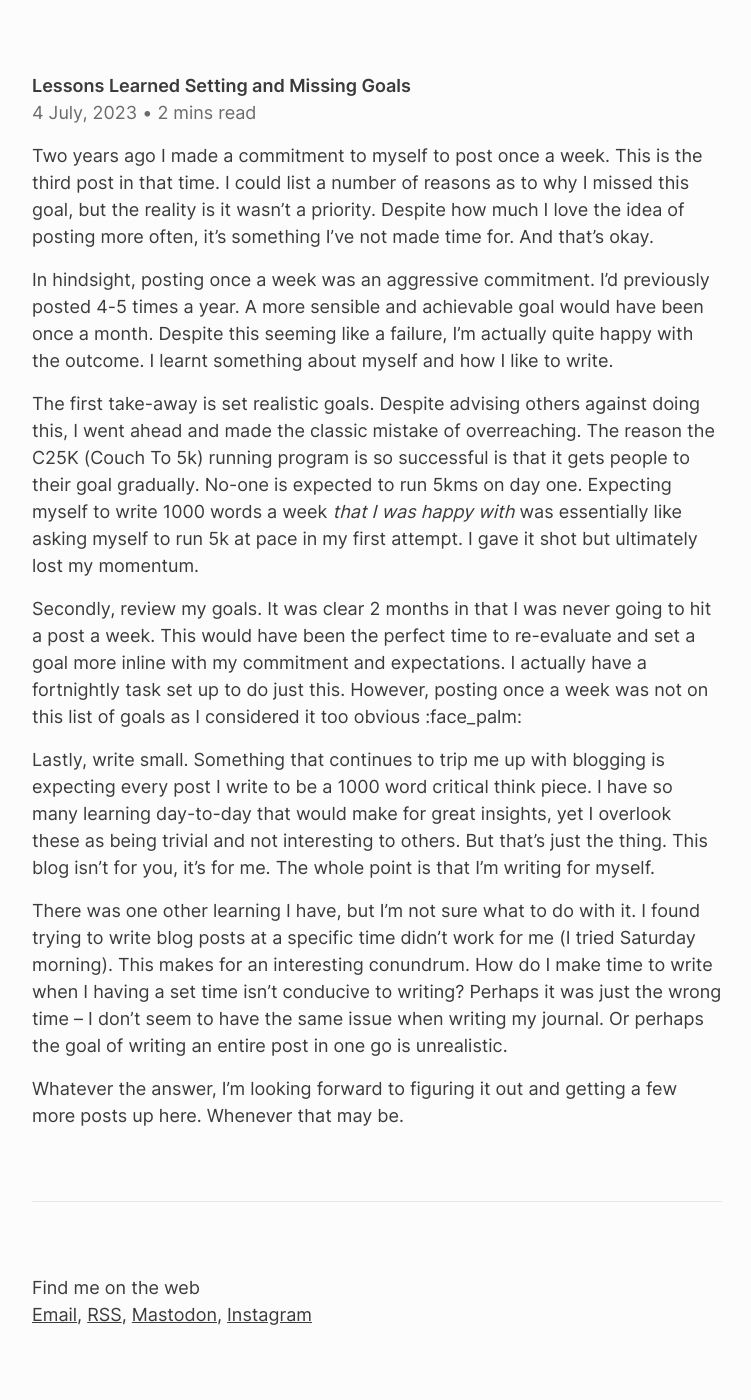
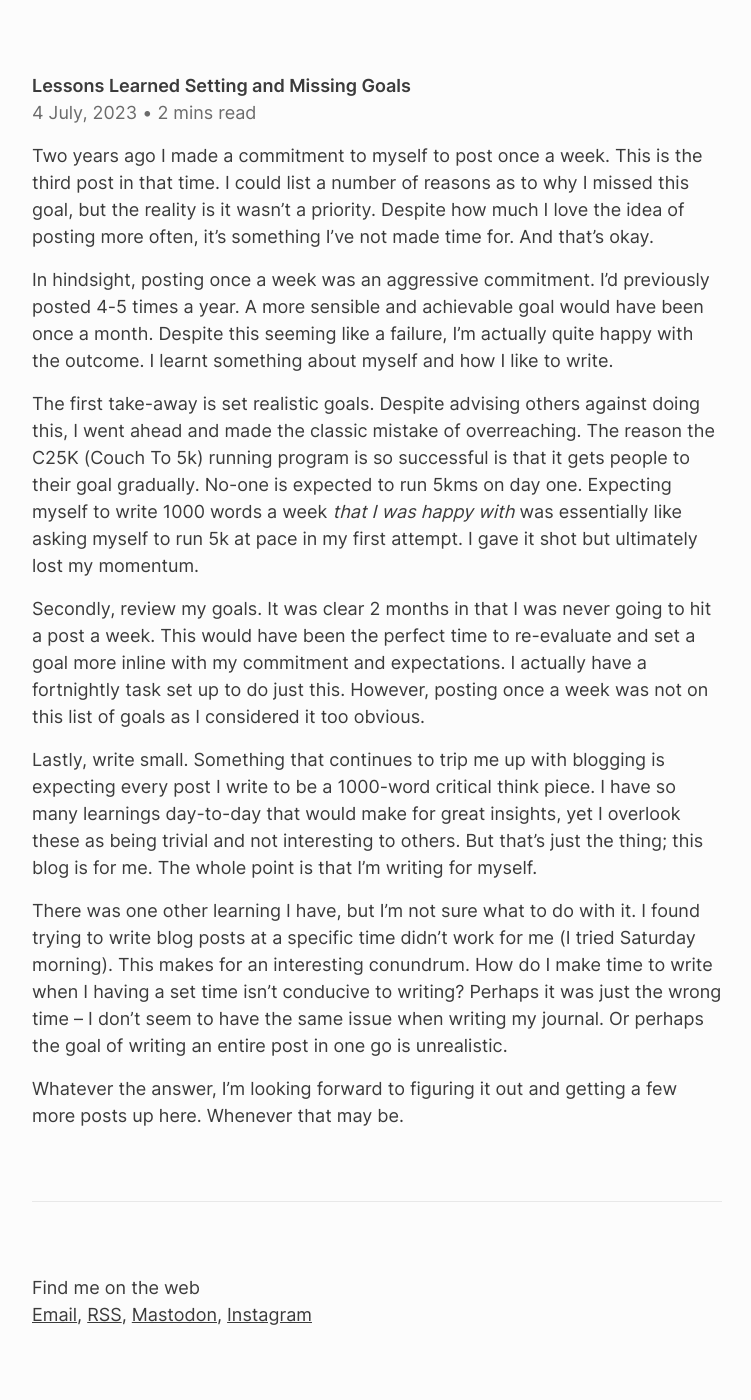
Before and after one commit to aaronmoodie/aaronmoodie.com, a Jekyll site: the page built from _posts/2023-07-04-lessons-learned-setting-and-missing-goals.md, in a window 1280 px wide. Shown: the whole page, without its empty margins (263-1014 px from the left). Built offline with Jekyll 4.4.1, drawn with Linux system fonts in a browser that asks for light colours.

Commit message:
Copy changes

```diff
--- a/_posts/2023-07-04-lessons-learned-setting-and-missing-goals.md
+++ b/_posts/2023-07-04-lessons-learned-setting-and-missing-goals.md
@@ -12,9 +12,9 @@ In hindsight, posting once a week was an aggressive commitment. I'd previously p
 
 The first take-away is set realistic goals. Despite advising others against doing this, I went ahead and made the classic mistake of overreaching. The reason the C25K (Couch To 5k) running program is so successful is that it gets people to their goal gradually. No-one is expected to run 5kms on day one. Expecting myself to write 1000 words a week _that I was happy with_ was essentially like asking myself to run 5k at pace in my first attempt. I gave it shot but ultimately lost my momentum.
 
-Secondly, review my goals. It was clear 2 months in that I was never going to hit a post a week. This would have been the perfect time to re-evaluate and set a goal more inline with my commitment and expectations. I actually have a fortnightly task set up to do just this. However, posting once a week was not on this list of goals as I considered it too obvious :face_palm:
+Secondly, review my goals. It was clear 2 months in that I was never going to hit a post a week. This would have been the perfect time to re-evaluate and set a goal more inline with my commitment and expectations. I actually have a fortnightly task set up to do just this. However, posting once a week was not on this list of goals as I considered it too obvious.
 
-Lastly, write small. Something that continues to trip me up with blogging is expecting every post I write to be a 1000 word critical think piece. I have so many learning day-to-day that would make for great insights, yet I overlook these as being trivial and not interesting to others. But that's just the thing. This blog isn't for you, it's for me. The whole point is that I'm writing for myself.
+Lastly, write small. Something that continues to trip me up with blogging is expecting every post I write to be a 1000-word critical think piece. I have so many learnings day-to-day that would make for great insights, yet I overlook these as being trivial and not interesting to others. But that's just the thing; this blog is for me. The whole point is that I'm writing for myself.
 
 There was one other learning I have, but I'm not sure what to do with it. I found trying to write blog posts at a specific time didn't work for me (I tried Saturday morning). This makes for an interesting conundrum. How do I make time to write when I having a set time isn't conducive to writing? Perhaps it was just the wrong time – I don't seem to have the same issue when writing my journal. Or perhaps the goal of writing an entire post in one go is unrealistic.
 
```
